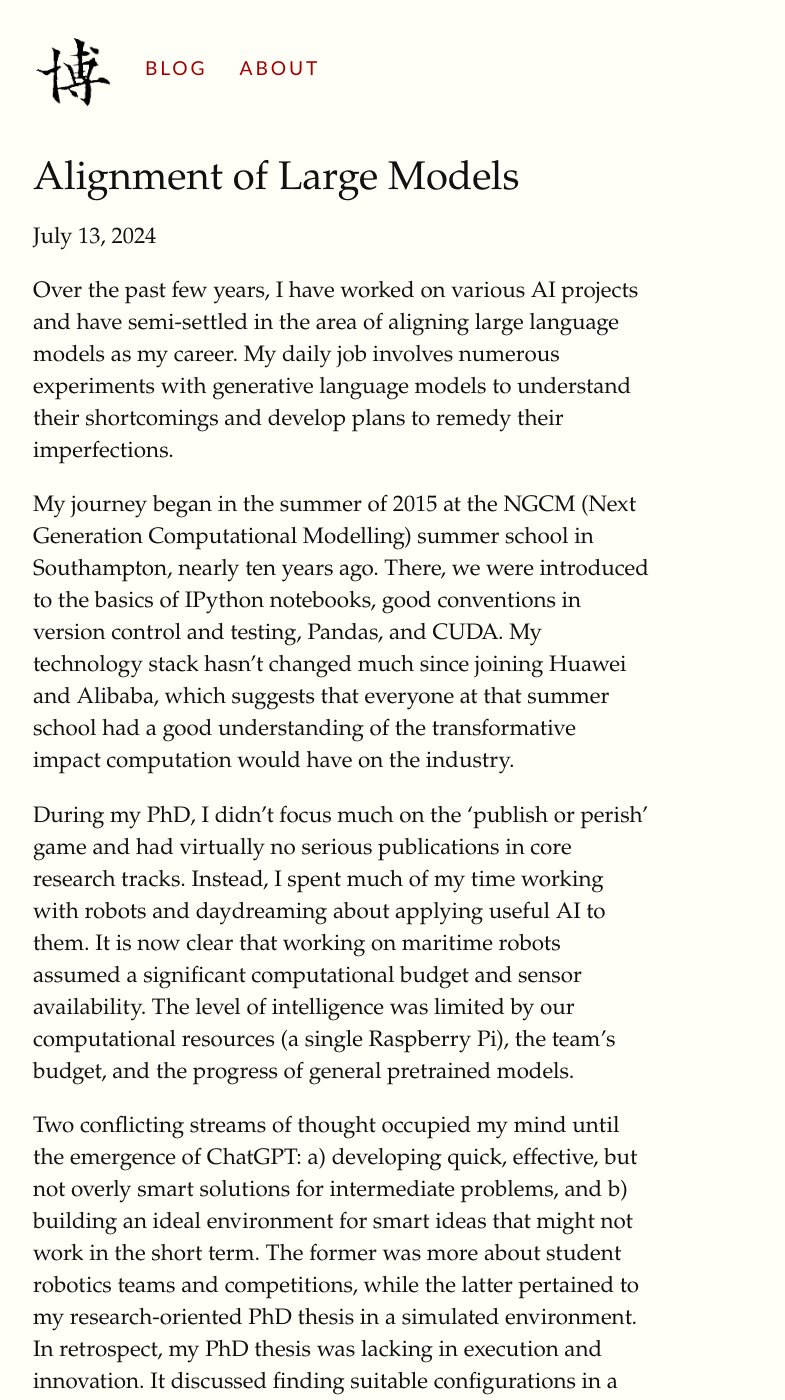
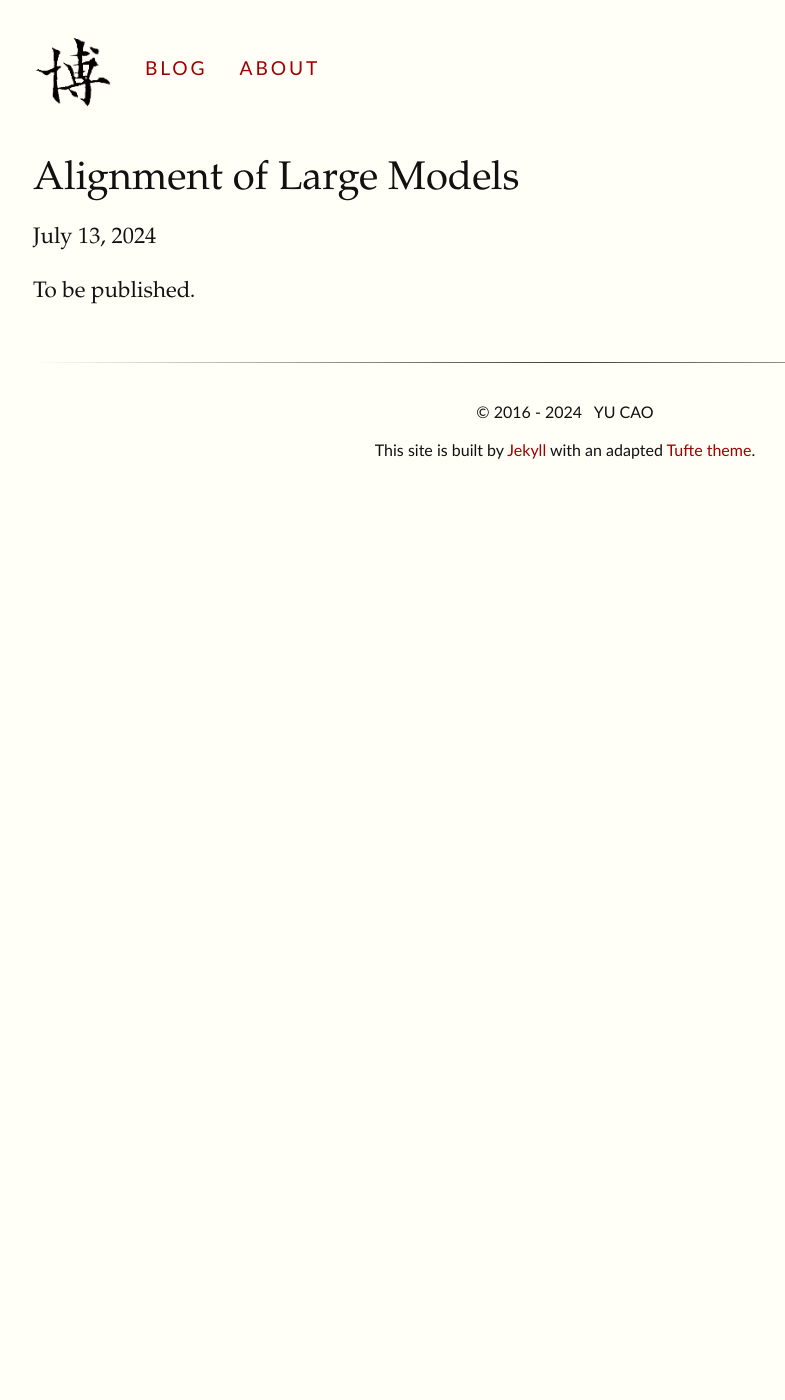
Before and after one commit to tsaoyu/blog, a Jekyll site: the page built from _posts/2024-07-13-large-models.md, in a window 1280 px wide and 1400 px high. Shown: the whole window, without its empty margins (127-912 px from the left). Built offline with Jekyll 4.4.1, drawn with Linux system fonts in a browser that asks for light colours; some of the changed text lies outside the part shown.

Commit message:
Update blog

```diff
--- a/_posts/2024-07-13-large-models.md
+++ b/_posts/2024-07-13-large-models.md
@@ -5,34 +5,4 @@ date:   2024-07-13 11:27:00
 categories: [Robotics & AI]
 ---
 
-Over the past few years, I have worked on various AI projects and have semi-settled in the area of aligning large language models as my career. My daily job involves numerous experiments with generative language models to understand their shortcomings and develop plans to remedy their imperfections.
-
-My journey began in the summer of 2015 at the NGCM (Next Generation Computational Modelling) summer school in Southampton, nearly ten years ago. There, we were introduced to the basics of IPython notebooks, good conventions in version control and testing, Pandas, and CUDA. My technology stack hasn't changed much since joining Huawei and Alibaba, which suggests that everyone at that summer school had a good understanding of the transformative impact computation would have on the industry.
-
-During my PhD, I didn't focus much on the 'publish or perish' game and had virtually no serious publications in core research tracks. Instead, I spent much of my time working with robots and daydreaming about applying useful AI to them. It is now clear that working on maritime robots assumed a significant computational budget and sensor availability. The level of intelligence was limited by our computational resources (a single Raspberry Pi), the team's budget, and the progress of general pretrained models.
-
-Two conflicting streams of thought occupied my mind until the emergence of ChatGPT: a) developing quick, effective, but not overly smart solutions for intermediate problems, and b) building an ideal environment for smart ideas that might not work in the short term. The former was more about student robotics teams and competitions, while the latter pertained to my research-oriented PhD thesis in a simulated environment. In retrospect, my PhD thesis was lacking in execution and innovation. It discussed finding suitable configurations in a large design space (solved by a genetic algorithm) and learning policies from data to handle uncertainty (solved by PPO, a reinforcement learning algorithm). There was a significant gap between my work with a small sailing robot and my proposed solution for long-term self-sustained robotic power management.
-
-It took me several years to explore ideas around this, and the solution clearly revolved around robots and AI. The first attempt came from the robot control problem: how much can we push the limits of robots in the most challenging environments? I might find some insights while building RL-based controllers. The second attempt involved identifying needs wherever AI could make a significant contribution.
-
-So this post is my long-term thought on what might work in 5 or even 10 years based on my best guess.
-
-## Robotics to intelligence
-
-
-## Chatbot to intelligence
-
-
-## Converge or diverge
-
-
-## What we do it for?
-
-
-## Rational through alignment
-
-
-## Scalable oversight
-
-
-## Give away control
+To be published.
```
